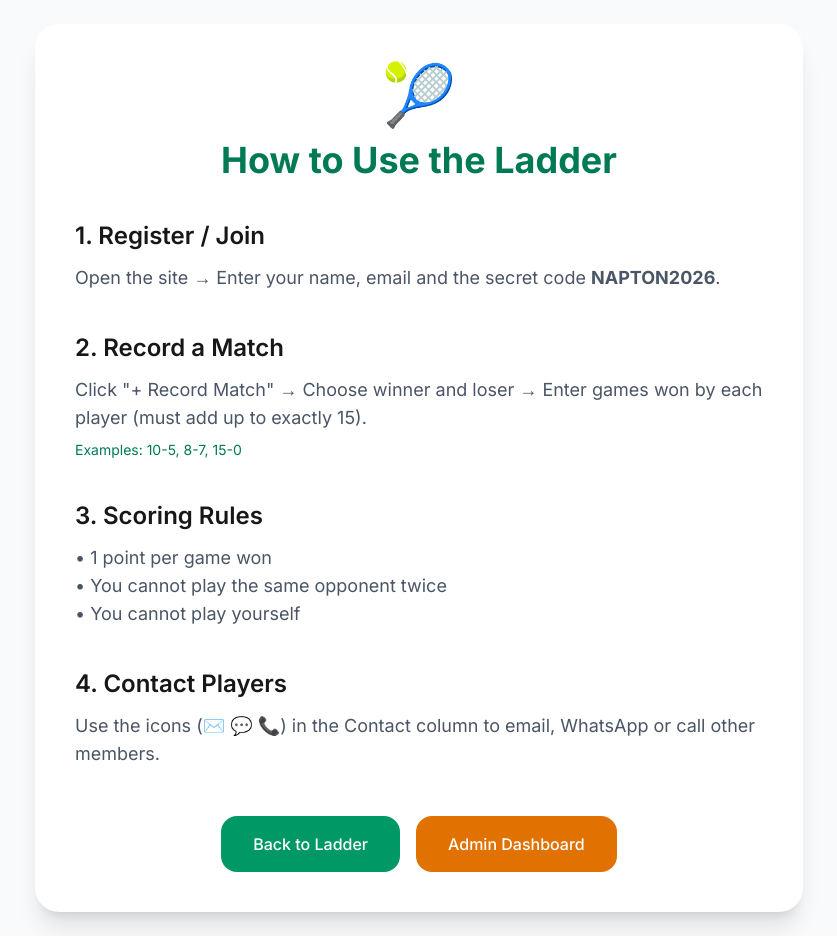
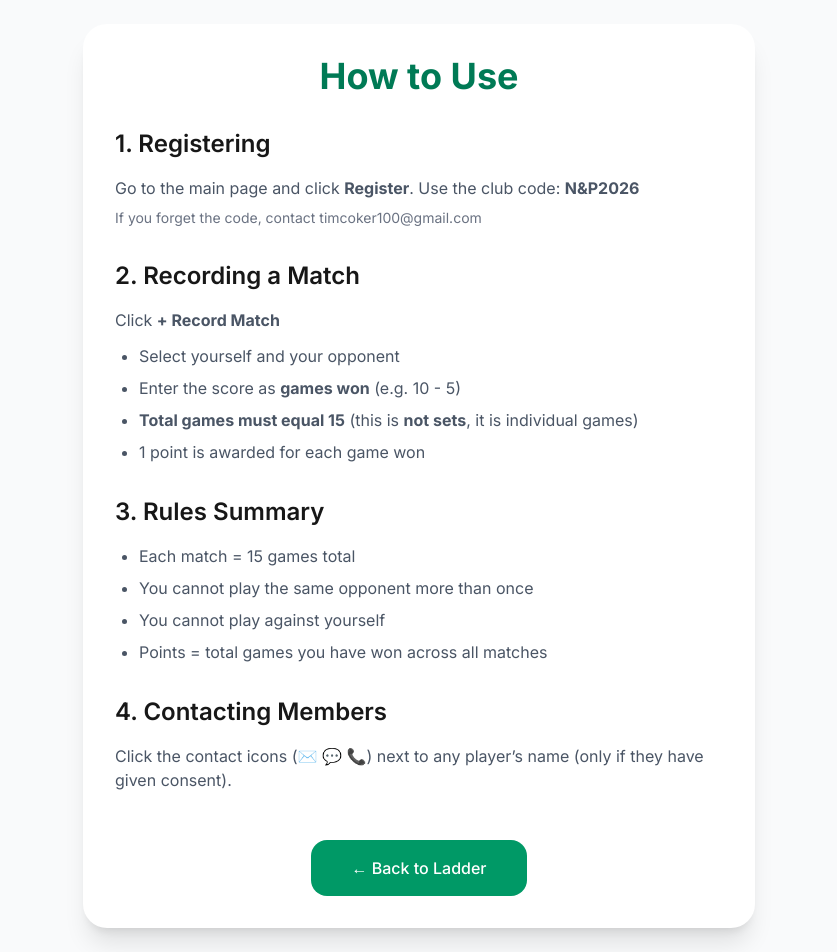
Before and after one commit to timcoker100-prog/napton-tennis-ladder, a Next.js app: page /instructions in a window 1280 px wide. Shown: the whole page, without its empty margins (221-1058 px from the left). Built offline with nearby package versions, Linux system fonts and the light colour scheme.

Commit message:
Updated instructions + club code

```diff
--- a/app/instructions/page.tsx
+++ b/app/instructions/page.tsx
@@ -1,43 +1,46 @@
-'use client';
-
-export default function InstructionsPage() {
+export default function Instructions() {
   return (
     <div className="min-h-screen bg-gray-50 p-6">
-      <div className="max-w-3xl mx-auto bg-white rounded-3xl shadow-xl p-10">
-        <div className="text-center mb-10">
-          <div className="text-6xl mb-4">🎾</div>
-          <h1 className="text-4xl font-bold text-emerald-700">How to Use the Ladder</h1>
-        </div>
+      <div className="max-w-2xl mx-auto bg-white rounded-3xl shadow-xl p-8">
+        <h1 className="text-4xl font-bold text-emerald-700 mb-8 text-center">How to Use</h1>
 
-        <div className="space-y-10 text-lg">
+        <div className="space-y-8">
           <div>
-            <h2 className="text-2xl font-semibold mb-3">1. Register / Join</h2>
-            <p className="text-gray-600">Open the site → Enter your name, email and the secret code <strong>NAPTON2026</strong>.</p>
+            <h2 className="text-2xl font-semibold mb-4">1. Registering</h2>
+            <p className="text-gray-600">Go to the main page and click <strong>Register</strong>. Use the club code: <strong>N&amp;P2026</strong></p>
+            <p className="text-sm text-gray-500 mt-2">If you forget the code, contact timcoker100@gmail.com</p>
           </div>
 
           <div>
-            <h2 className="text-2xl font-semibold mb-3">2. Record a Match</h2>
-            <p className="text-gray-600">Click "+ Record Match" → Choose winner and loser → Enter games won by each player (must add up to exactly 15).</p>
-            <p className="text-sm text-emerald-700 mt-2">Examples: 10-5, 8-7, 15-0</p>
+            <h2 className="text-2xl font-semibold mb-4">2. Recording a Match</h2>
+            <p className="text-gray-600 mb-3">Click <strong>+ Record Match</strong></p>
+            <ul className="list-disc pl-6 space-y-2 text-gray-600">
+              <li>Select yourself and your opponent</li>
+              <li>Enter the score as <strong>games won</strong> (e.g. 10 - 5)</li>
+              <li><strong>Total games must equal 15</strong> (this is <strong>not sets</strong>, it is individual games)</li>
+              <li>1 point is awarded for each game won</li>
+            </ul>
           </div>
 
           <div>
-            <h2 className="text-2xl font-semibold mb-3">3. Scoring Rules</h2>
-            <p className="text-gray-600">• 1 point per game won<br/>• You cannot play the same opponent twice<br/>• You cannot play yourself</p>
+            <h2 className="text-2xl font-semibold mb-4">3. Rules Summary</h2>
+            <ul className="list-disc pl-6 space-y-2 text-gray-600">
+              <li>Each match = 15 games total</li>
+              <li>You cannot play the same opponent more than once</li>
+              <li>You cannot play against yourself</li>
+              <li>Points = total games you have won across all matches</li>
+            </ul>
           </div>
 
           <div>
-            <h2 className="text-2xl font-semibold mb-3">4. Contact Players</h2>
-            <p className="text-gray-600">Use the icons (✉️ 💬 📞) in the Contact column to email, WhatsApp or call other members.</p>
+            <h2 className="text-2xl font-semibold mb-4">4. Contacting Members</h2>
+            <p className="text-gray-600">Click the contact icons (✉️ 💬 📞) next to any player’s name (only if they have given consent).</p>
           </div>
         </div>
 
-        <div className="mt-12 flex gap-4 justify-center">
-          <a href="/ladder" className="px-8 py-4 bg-emerald-600 text-white rounded-2xl font-medium hover:bg-emerald-700">
-            Back to Ladder
-          </a>
-          <a href="/admin" className="px-8 py-4 bg-amber-600 text-white rounded-2xl font-medium hover:bg-amber-700">
-            Admin Dashboard
+        <div className="mt-12 text-center">
+          <a href="/ladder" className="inline-block bg-emerald-600 text-white px-10 py-4 rounded-2xl font-medium hover:bg-emerald-700">
+            ← Back to Ladder
           </a>
         </div>
       </div>
```
